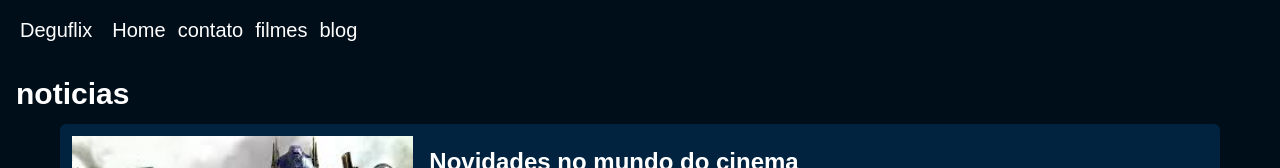
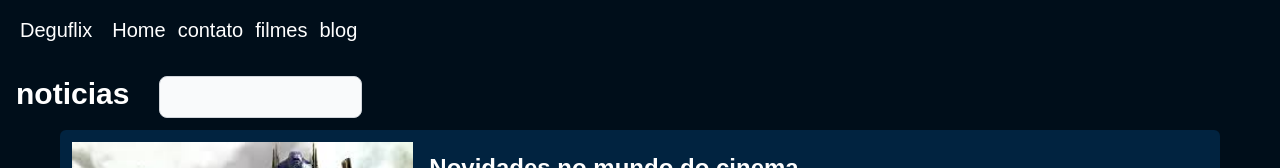
Before and after one commit to dasprino007/3mia-internet-web, a React (Vite) app in the folder deguflix/: page /blog in a window 1280 px wide. Shown: the top 168 px of the page. Built offline with nearby package versions, Linux system fonts and the light colour scheme.

Commit message:
eu odeio vercel/ adicionar filter

```diff
--- a/deguflix/src/index.css
+++ b/deguflix/src/index.css
@@ -12,3 +12,12 @@ body, html{
     position: absolute;
     background: rgba(0,0,0,0.5)
 }
+
+.caixa{
+    display: flex;
+    flex-direction: row;
+    width:max-content;
+}
+.caixa h1{
+    margin-right: 30px;
+}
--- a/deguflix/src/pages/Blog.jsx
+++ b/deguflix/src/pages/Blog.jsx
@@ -1,12 +1,26 @@
+import { useState } from "react";
 import data from "../../artigo.json";
 
 function Blog() {
+  const [SearchValue, setSearch] = useState('')
+  const [FilterValue, SetFilter] = useState(data)
+    const handleInput = (input) =>{
+      const Value = input.target.value;
+      setSearch(Value)
+      // o react não rodava se tivesse fora da function motivo: eu não sei
+      const filter = data.filter(data => data.title.toLocaleLowerCase().includes(SearchValue.toLocaleLowerCase()))
+      SetFilter(filter)
+    }
+
   return (
     <>
     <main className="p-4">
-      <h1 className="text-3xl	font-bold">noticias</h1>
+      <div className="caixa">
+        <h1 className="text-3xl	font-bold">noticias</h1>
+        <input className="bg-gray-50 border border-gray-300 text-gray-900 text-sm rounded-lg focus:ring-blue-500 focus:border-blue-500 block w-full p-2.5 dark:bg-gray-700 dark:border-gray-600 dark:placeholder-gray-400 dark:text-white dark:focus:ring-blue-500 dark:focus:border-blue-500" type="text" value={SearchValue} onChange={handleInput}/>
+      </div>
       <div className="px-8 gap-4">
-        {data.map((Filmes, index) => (
+        {FilterValue.map((Filmes, index) => (
           <div className="m-3 p-3 bg-secondary-color rounded-md flex md:flex-row justify-center items-center gap-4 sm:flex-col mobile:flex-col" key={index}>
             <img className="object-fill aspect-16/9 h-48" src={Filmes.image} />
             <div className="flex flex-col gap-2">
```
